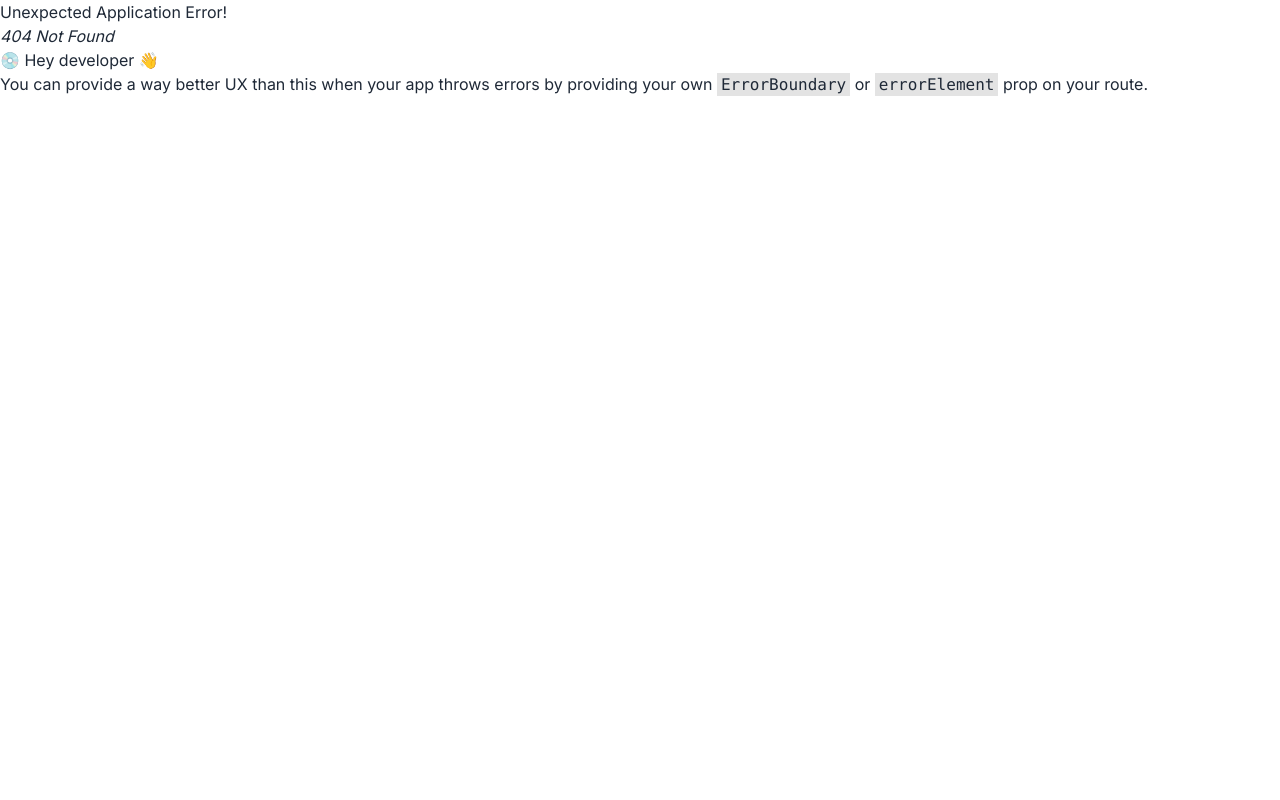
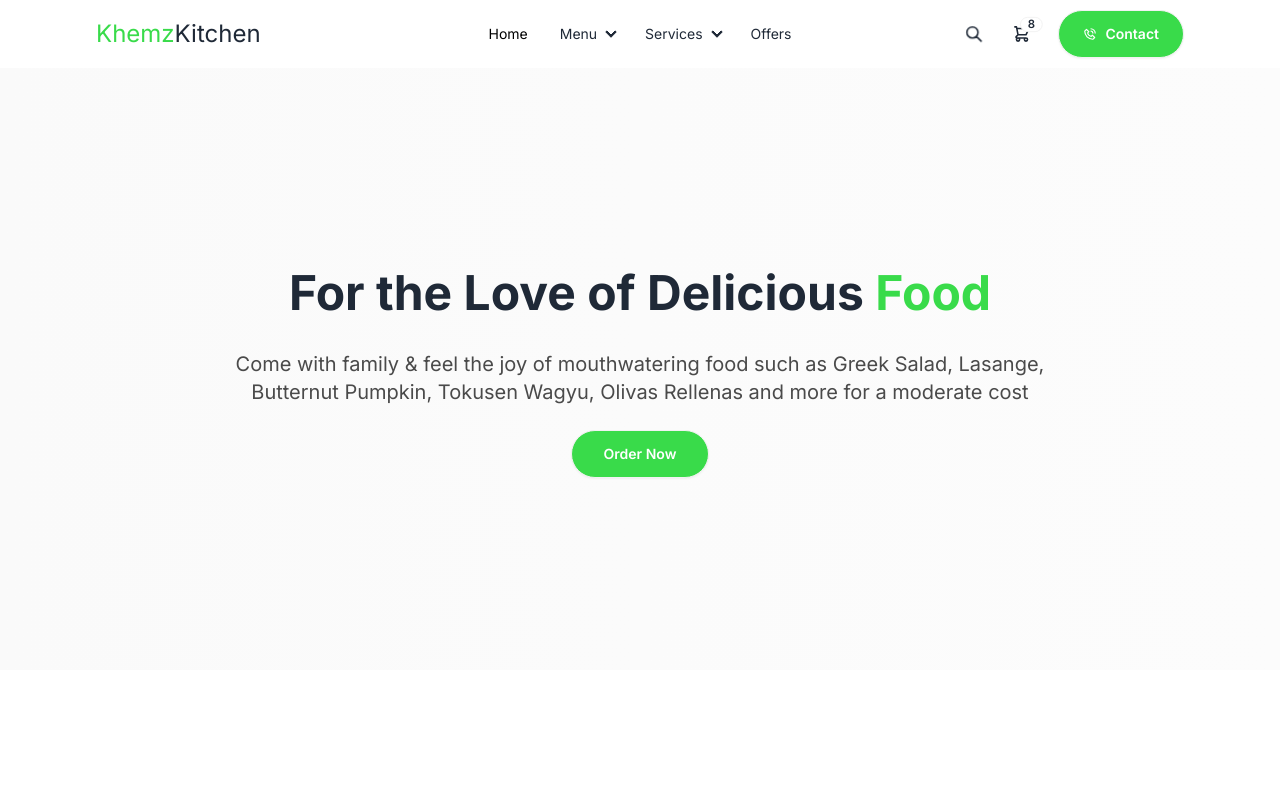
Before and after one commit to Khemz-Developer/Food_Ordering_System, a React (Vite) app in the folder Food_Ordering_Client/: page /menu in a window 1280 px wide. Before the commit this address had no page. Shown: the top 800 px of the page. Built offline with nearby package versions, Linux system fonts and the light colour scheme.

Commit message:
Menu Page Top Part Is Over

```diff
--- a/Food_Ordering_Client/src/components/Navbar.jsx
+++ b/Food_Ordering_Client/src/components/Navbar.jsx
@@ -25,14 +25,14 @@ const Navbar = () => {
 const navItems = (
     <>
       <li>
-        <a href="/">Home</a>
+        <a className="text-black" href="/">Home</a>
       </li>
       <li>
         <details>
           <summary>Menu</summary>
           <ul className="p-2">
             <li>
-              <a>All</a>
+              <a href="/menu">All</a>
             </li>
             <li>
               <a>Salad</a>
--- a/Food_Ordering_Client/src/layout/Main.jsx
+++ b/Food_Ordering_Client/src/layout/Main.jsx
@@ -2,11 +2,15 @@ import React from 'react'
 import { Outlet } from 'react-router-dom'
 import Navbar from '../components/Navbar'
 import '../App.css'
+import Footer from '../components/Footer'
 const Main = () => {
   return (
     <div>
       <Navbar/>
-      <Outlet/>
+       <div className='min-h-screen'>
+         <Outlet/>
+       </div>
+      <Footer/>
 
     </div>
   )
--- a/Food_Ordering_Client/src/pages/home/OurServices.jsx
+++ b/Food_Ordering_Client/src/pages/home/OurServices.jsx
@@ -34,7 +34,7 @@ const OurServices = () => {
           <div className="grid items-center gap-8 sm:grid-cols-2 grid-col">
           {
             servicesLists.map((service)=>(
-                <div id={service.id} className="py-5 space-y-2 text-center transition-all duration-200 rounded-md shadow-md cursor-pointer text-green hover:border-indigo-600 hover:border">
+                <div key={service.id} className="py-5 space-y-2 text-center transition-all duration-200 rounded-md shadow-md cursor-pointer text-green hover:border-indigo-600 hover:border">
                     <img src={service.image} className="mx-auto"></img>
                     <h5 className="pt-3 font-semibold">{service.title}</h5>
                     <p className="text-[#90BD95]">{service.des}</p>
--- a/Food_Ordering_Client/src/pages/home/SpecialDishes.jsx
+++ b/Food_Ordering_Client/src/pages/home/SpecialDishes.jsx
@@ -6,14 +6,14 @@ import Cards from "../../components/Cards";
 import { FaAngleRight } from 'react-icons/fa6'
 import { FaAngleLeft } from "react-icons/fa";
 
-const simpleNextArrow = (props)=>{
+const SimpleNextArrow = (props)=>{
   const {className,style,onClick} = props;
   return(
     <div className={className} style={{...style,display:"block" , background:"red"}} onClick={onClick}>NEXT</div>
   )
 }
 
-const simplePrevArrow = (props)=>{
+const SimplePrevArrow = (props)=>{
   const {className,style,onClick} = props;
   return(
     <div className={className} style={{...style,display:"block" , background:"green"}} onClick={onClick}>PREV</div>
@@ -70,8 +70,8 @@ const SpecialDishes = () => {
       },
     ],
 
-    nextArrow : <simpleNextArrow/>,
-    prevArrow : <simplePrevArrow/>
+    nextArrow : <SimpleNextArrow/>,
+    prevArrow : <SimplePrevArrow/>
   };
 
   return (
--- a/Food_Ordering_Client/src/pages/home/home.jsx
+++ b/Food_Ordering_Client/src/pages/home/home.jsx
@@ -4,7 +4,7 @@ import Categories from './Categories'
 import SpecialDishes from './SpecialDishes'
 import Testimonials from './Testimonials'
 import OurServices from './OurServices'
-import Footer from '../../components/Footer'
+
 
 const home = () => {
   return (
@@ -14,7 +14,7 @@ const home = () => {
       <SpecialDishes/>
       <Testimonials/>
       <OurServices/>
-      <Footer/>
+
     </div>
   )
 }
--- /dev/null
+++ b/Food_Ordering_Client/src/pages/shop/Menu.jsx
@@ -0,0 +1,61 @@
+import React, { useEffect, useState } from "react";
+
+const Menu = () => {
+
+  const[menu,setMenu] = useState([])
+  const[filteredItems,setFilteredItems] = useState([]);
+  const[selectedCategory,setSelectedCategory] = useState("all");
+  const[sortOption, setsortOption] = useState("default")
+
+  //loading data
+  useEffect(()=>{
+    //fetch data from the backend --
+    const fetchData = async()=>{
+        try{
+            const responce = await fetch("/menu.json");
+            const data = responce.json();
+           // console.log(data);
+            setMenu(data);
+        } catch(error){
+            console.log("Error fetching data ",error);
+        }
+
+      };
+
+      //Call the function
+      fetchData()
+  },[])
+
+  return (
+    <div>
+      {/* menu  */}
+      <div className="section-container bg-gradient-to-r from-[#FAFAFA] from-0% to-[#FCFCFC] to-100%">
+        <div className="flex flex-col items-center justify-center gap-8 py-48 ">
+          {/*test*/}
+          <div className="px-4 space-y-6 text-center ">
+            <h2 className="text-4xl font-bold leading-snug md:leading-snug md:text-5xl">
+              For the Love of Delicious <span className="text-green">Food</span>{" "}
+            </h2>
+            <p className="text-xl text-[#4A4A4A] md:w-4/5 mx-auto">
+              Come with family & feel the joy of mouthwatering food such as
+              Greek Salad, Lasange, Butternut Pumpkin, Tokusen Wagyu, Olivas
+              Rellenas and more for a moderate cost
+            </p>
+            <button className="px-8 py-3 font-semibold text-white rounded-full btn bg-green">
+              {" "}
+              Order Now
+            </button>
+          </div>
+        </div>
+      </div>
+
+      {/* menu shop section */}
+
+      <div className="section-container">
+
+      </div>
+    </div>
+  );
+};
+
+export default Menu;
```
Also changed, not shown: Food_Ordering_Client/src/router/Router.jsx (+6 -1 lines).
